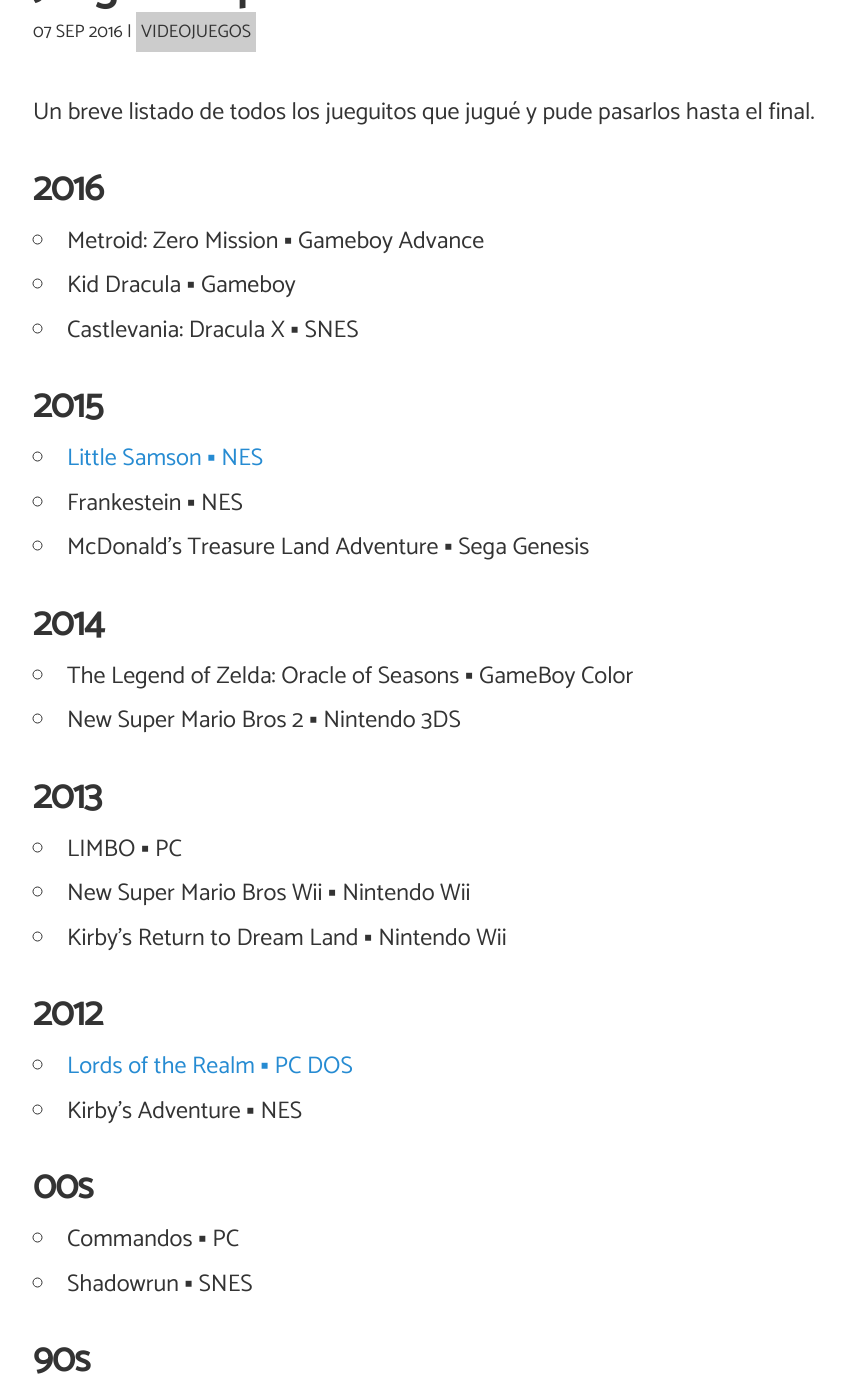
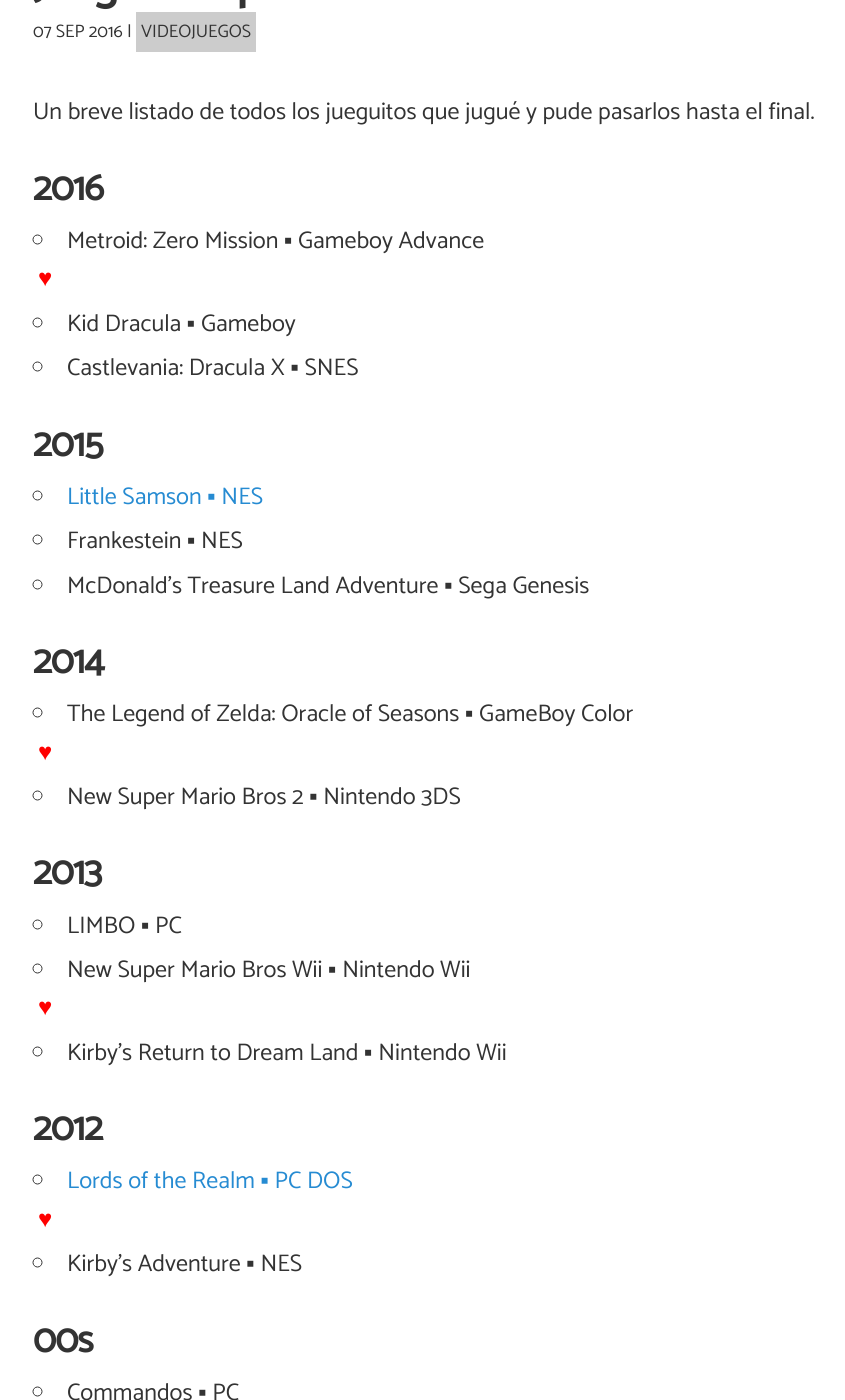
Before and after one commit to angelsimon/angelsimon.github.io, a Jekyll site: the page built from _posts/2016-09-07-jueguitos-que-termine.md, in a window 1280 px wide and 1400 px high, scrolled down 255 px. Shown: the whole window, without its empty margins (31-876 px from the left). Built offline with Jekyll 4.4.1, drawn with Linux system fonts in a browser that asks for light colours; nearby versions of some CDN libraries; comment, search, counter and statistics services are not loaded.

Commit message:
Update 2016-09-07-jueguitos-que-termine.md

```diff
--- a/_posts/2016-09-07-jueguitos-que-termine.md
+++ b/_posts/2016-09-07-jueguitos-que-termine.md
@@ -9,7 +9,7 @@
 
 <h2>2016</h2>
 <ul>
-<li>Metroid: Zero Mission &#9642; Gameboy Advance</li>
+<li>Metroid: Zero Mission &#9642; Gameboy Advance<div class="fav">&hearts;</div></li>
 <li>Kid Dracula &#9642; Gameboy</li>
 <li>Castlevania: Dracula X &#9642; SNES</li>
 </ul>
@@ -21,37 +21,37 @@
 </ul>
 <h2>2014</h2>
 <ul>
-<li>The Legend of Zelda: Oracle of Seasons &#9642; GameBoy Color</li>
+<li>The Legend of Zelda: Oracle of Seasons &#9642; GameBoy Color<div class="fav">&hearts;</div></li>
 <li>New Super Mario Bros 2 &#9642; Nintendo 3DS</li>
 </ul>
 <h2>2013</h2>
 <ul>
 <li>LIMBO &#9642; PC</li>
-<li>New Super Mario Bros Wii &#9642; Nintendo Wii</li>
+<li>New Super Mario Bros Wii &#9642; Nintendo Wii<div class="fav">&hearts;</div></li>
 <li>Kirby's Return to Dream Land &#9642; Nintendo Wii</li>
 </ul>
 <h2>2012</h2>
 <ul>
-<li><a href="http://angelsimon.github.io/2016/09/07/lords-of-the-realm.html">Lords of the Realm &#9642; PC DOS</a></li>
+<li><a href="http://angelsimon.github.io/2016/09/07/lords-of-the-realm.html">Lords of the Realm &#9642; PC DOS</a><div class="fav">&hearts;</div></li>
 <li>Kirby's Adventure &#9642; NES</li>
 </ul>
 <h2>00s</h2>
 <ul>
 <li>Commandos &#9642; PC</li>
-<li>Shadowrun &#9642; SNES</li>
+<li>Shadowrun &#9642; SNES<div class="fav">&hearts;</div></li>
 </ul>
 <h2>90s</h2>
 <ul>
 <li>Super Mario Bros &#9642; NES</li>
 <li>Super Mario Bros 2 &#9642; NES</li>
-<li>Super Mario Bros 3 &#9642; NES</li>
+<li>Super Mario Bros 3 &#9642; NES<div class="fav">&hearts;</div></li>
 <li>Bomberman 2 &#9642; NES</li>
 <li>Contra &#9642; NES</li>
 <li>Felix The Cat &#9642; NES</li>
 <li>Chip & Dale &#9642; NES</li>
 <li>Snow Bros &#9642; NES</li>
-<li>Wolfenstein 3D &#9642; PC DOS</li>
-<li>Xargon: Episode 1 - Beyond Reality &#9642; PC DOS</li>
+<li>Wolfenstein 3D &#9642; PC DOS<div class="fav">&hearts;</div></li>
+<li>Xargon: Episode 1 - Beyond Reality &#9642; PC DOS<div class="fav">&hearts;</div></li>
 <li>Black Stone: Aliens of Gold &#9642; PC DOS</li>
 <li>Mystic Towers &#9642; PC DOS</li>
 </ul>
```
